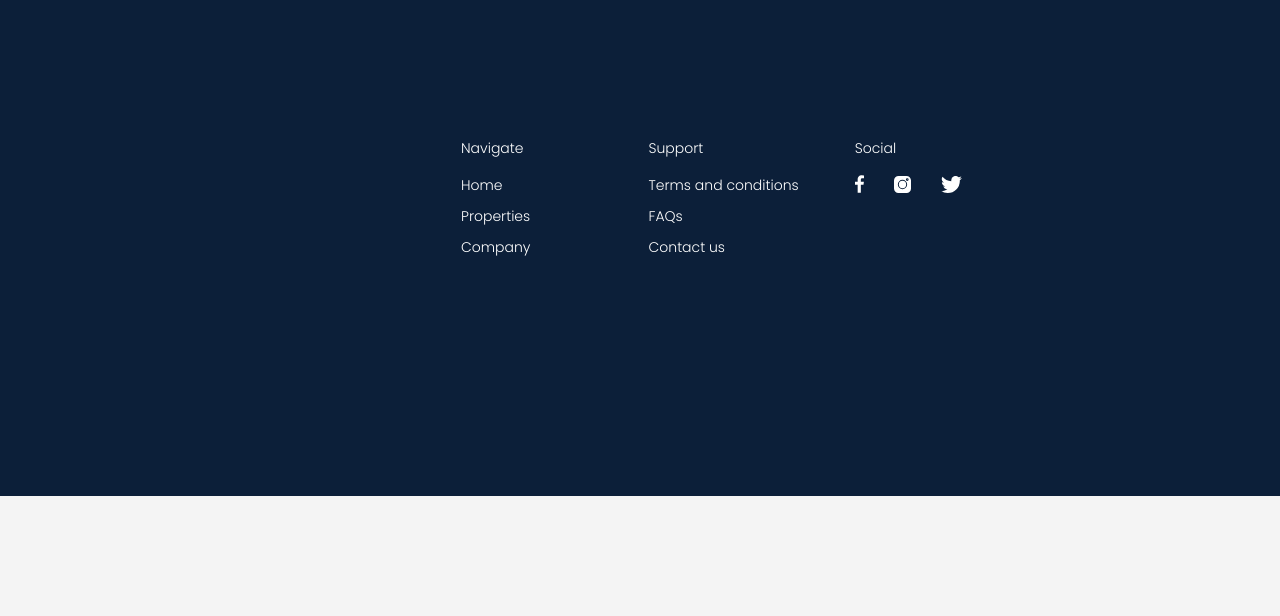
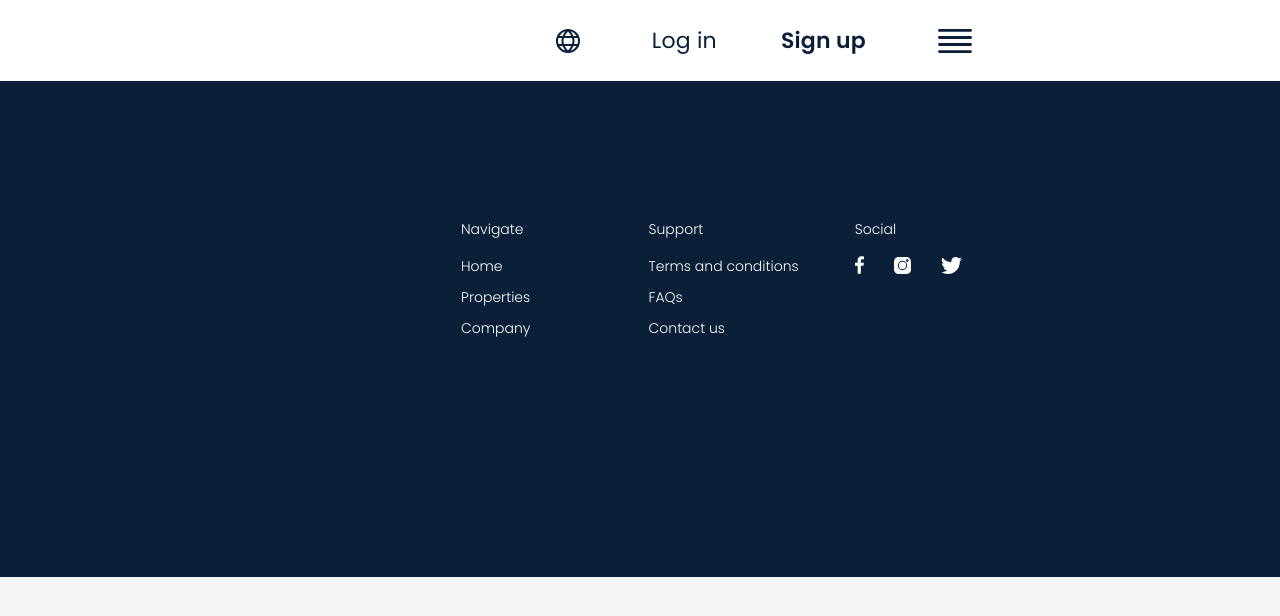
Before and after one commit to Taha-Khaled/Forsa-Task, a Next.js app: page / in a window 1280 px wide. Shown: the top 616 px of the page. Built offline with nearby package versions, Linux system fonts and the light colour scheme; no server answers.

Commit message:
feat : responsive header

```diff
--- a/src/components/Header/Header.module.scss
+++ b/src/components/Header/Header.module.scss
@@ -6,13 +6,24 @@
   gap: 64px;
   background-color: white;
   .logIn {
+    p {
       font-family: "Poppins-Regular";
       font-size: 22px;
       line-height: 33px;
     }
+  }
   .signUp {
+    p {
       font-family: "Poppins-SemiBold";
       font-size: 22px;
       line-height: 33px;
     }
   }
+  @media screen and (max-width: 542px) {
+    .logIn,
+    .signUp,
+    .language {
+      display: none;
+    }
+  }
+}
--- a/src/components/Header/index.tsx
+++ b/src/components/Header/index.tsx
@@ -10,7 +10,7 @@ const Header: FunctionComponent = () => {
       component={"header"}
       className={`container ${styles.headerContainer}`}
     >
-      <Grid item>
+      <Grid item className={styles.language}>
         <IconButton>
           <Image
             src="/images/language.svg"
@@ -20,11 +20,11 @@ const Header: FunctionComponent = () => {
           />
         </IconButton>
       </Grid>
-      <Grid item>
-        <Typography className={styles.logIn}>Log in</Typography>
+      <Grid item className={styles.logIn}>
+        <Typography>Log in</Typography>
       </Grid>
-      <Grid item>
-        <Typography className={styles.signUp}>Sign up</Typography>
+      <Grid item className={styles.signUp}>
+        <Typography>Sign up</Typography>
       </Grid>
       <Grid item>
         <IconButton>
--- a/src/pages/_app.tsx
+++ b/src/pages/_app.tsx
@@ -7,7 +7,7 @@ import type { AppProps } from "next/app";
 function MyApp({ Component, pageProps }: AppProps) {
   return (
     <Fragment>
-      {/* <Header /> */}
+      <Header />
       <Component {...pageProps} />
       <Footer />
     </Fragment>
--- a/src/styles/globals.css
+++ b/src/styles/globals.css
@@ -42,4 +42,12 @@ a {
 }
 .container {
   padding: 0 300px;
+
+  @media screen and (max-width: 1080px) {
+    padding: 0 200px;
+  }
+
+  @media screen and (max-width: 850px) {
+    padding: 0 16px;
+  }
 }
```
Lines whose indentation alone changed are shown as unchanged.
